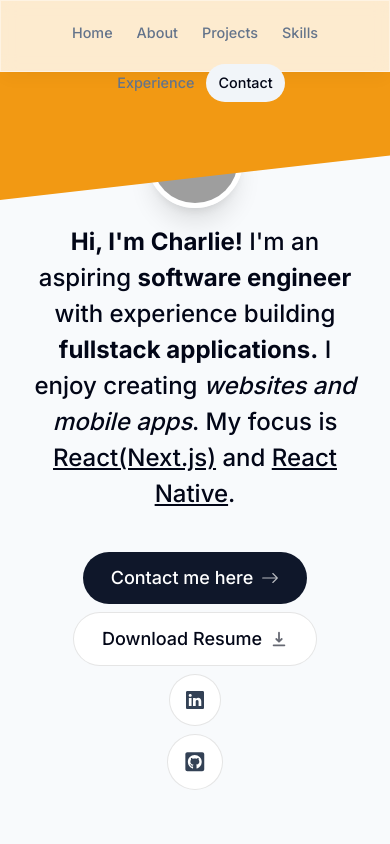
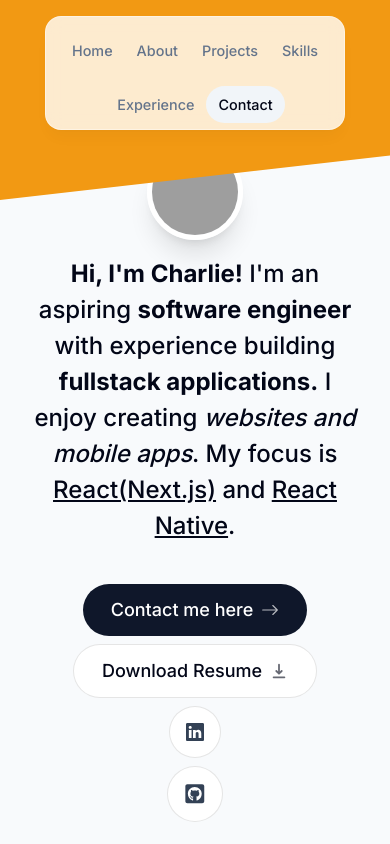
Before and after one commit to CharlesCoeder/portfolio, a Next.js app: page / in a window 390 px wide. Shown: the top 844 px of the page. Built offline with nearby package versions, Linux system fonts and the light colour scheme; no server answers; grey boxes are pictures that could not be loaded.

Commit message:
Better mobile header sizing

```diff
--- a/src/components/header.tsx
+++ b/src/components/header.tsx
@@ -13,19 +13,19 @@
   return (
     <header className="z-[999] relative">
       <motion.div
-        className="flex fixed top-0 left-1/2 h-[4.5rem] w-full rounded-none border border-white
-    border-opacity-40 bg-white bg-opacity-80 shadow-lg shadow-black/[0.03] backdrop-blur-[0.5rem]
-    sm:top-6 sm:h-[3.25rem] sm:w-[36rem] sm:rounded-full"
+        className="flex fixed top-4 left-1/2 h-[6.5rem] w-fit min-w-[300px] px-4 rounded-2xl border border-white
+        border-opacity-40 bg-white bg-opacity-80 shadow-lg shadow-black/[0.03] backdrop-blur-[0.5rem]
+        pb-[7rem] sm:pb-0 sm:top-6 sm:h-[3.25rem] sm:w-[36rem] sm:rounded-full"
         initial={{ y: -100, x: "-50%", opacity: 0 }}
         animate={{ y: 0, x: "-50%", opacity: 1 }}
       ></motion.div>
 
       <nav
-        className="fixed top-[0.15rem] left-1/2 h-12 -translate-x-1/2 py-2 sm:top-[1.7rem]
-      sm:h-[initial] sm:py-0"
+        className="fixed top-5 left-1/2 -translate-x-1/2 py-2
+        sm:top-[1.7rem] sm:py-0"
       >
         <ul
-          className="flex w-[22rem] flex-wrap items-center justify-center gap-y-1 text-[0.9rem]
+          className="flex w-[22rem] flex-wrap items-center justify-center gap-y-2 text-[0.9rem]
         font-medium text-slate-500 sm:w-[initial] sm:flex-nowrap sm:gap-5"
         >
           {links.map((link) => (
--- a/src/components/intro.tsx
+++ b/src/components/intro.tsx
@@ -18,7 +18,7 @@
     <section
       ref={ref}
       id="home"
-      className="mb-28 max-w-[60rem] text-center sm:mb-0 scroll-mt-[100rem]"
+      className="pt-8 mb-28 max-w-[60rem] text-center sm:mb-0 scroll-mt-[100rem]sm:pt-0"
     >
       <div className="flex items-center justify-center">
         <motion.div
```
